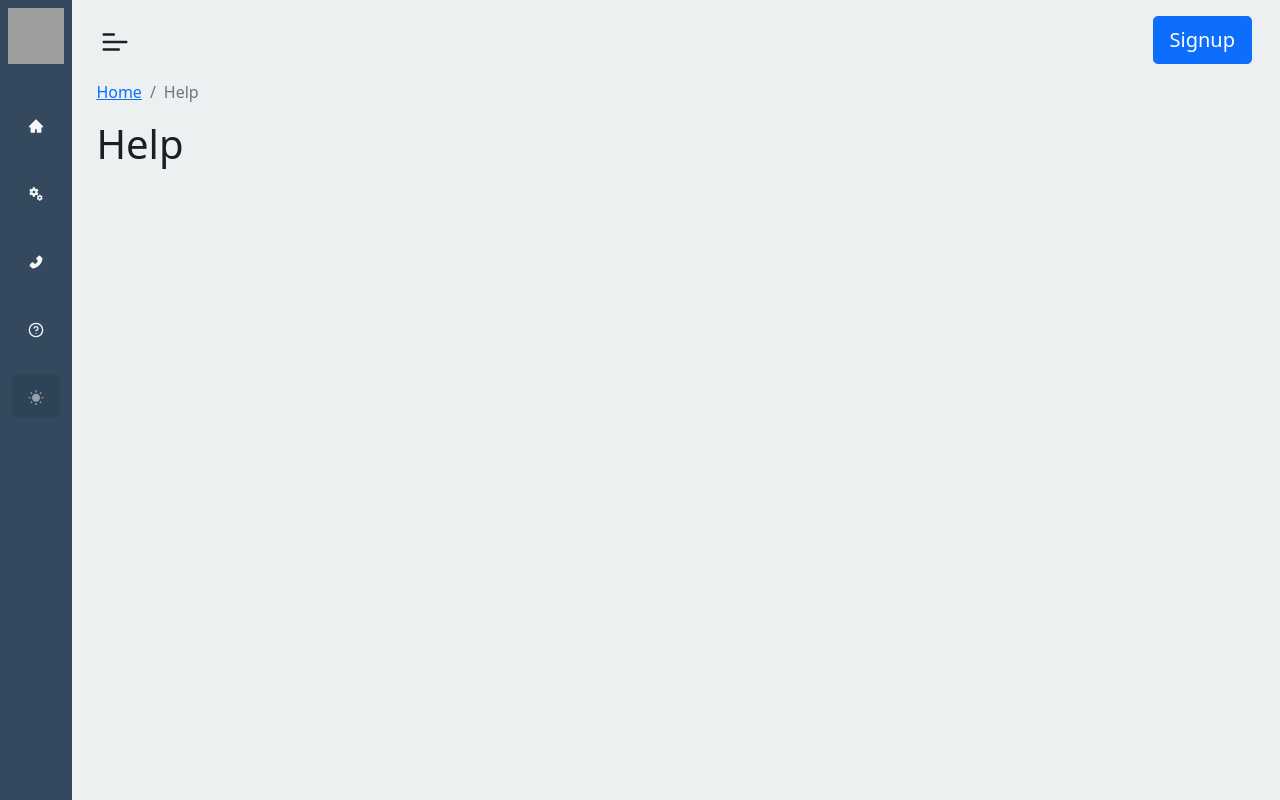
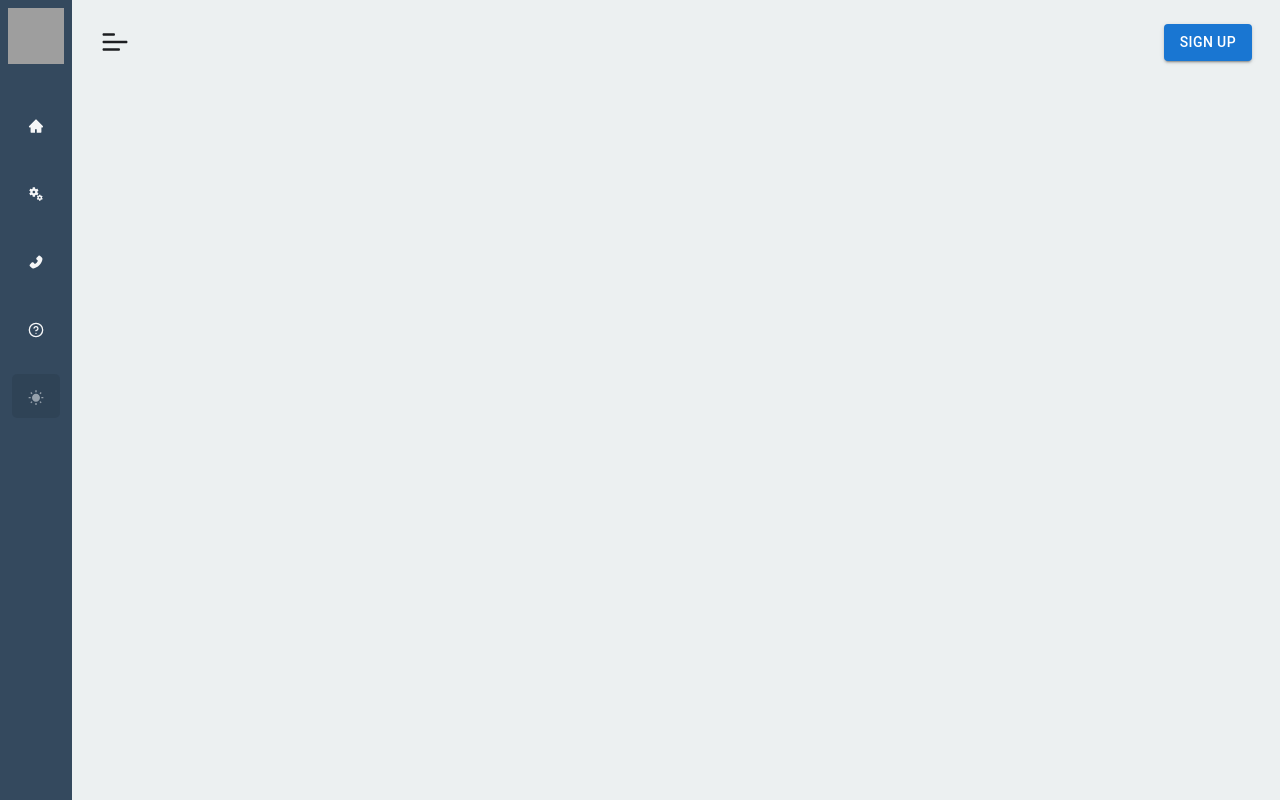
Before and after one commit to Karl-maker/Syncviz-Delivery-Service, a Next.js app: page /help in a window 1280 px wide. Built offline with nearby package versions, Linux system fonts and the light colour scheme; grey boxes are pictures that could not be loaded.

Commit message:
MUI Components
Bootstrap Components Replaces With MUI, However, Bootstrap Will Be Used For Positioning

```diff
--- a/components/content/header.js
+++ b/components/content/header.js
@@ -6,8 +6,7 @@ import {
 } from "../context/wrapper";
 import { useActor } from "@xstate/react";
 import { CgMenuLeft } from "react-icons/cg";
-import { Button } from "react-bootstrap";
-import Link from "next/link";
+import { Button } from "@mui/material";
 
 function Header() {
   const sidebarServices = useContext(SideBarContext);
@@ -30,18 +29,14 @@ function Header() {
           <CgMenuLeft />
         </div>
       </div>
-      <div className="col-6 text-end align-center">
+      <div className="col-6 text-end align-center pt-2">
         {accountState.matches("visitor") ? (
-          <Link href={"/signup"} passHref>
-            <Button
-              variant={
-                themeState.matches("darkmode") ? "outline-light" : "primary"
-              }
-              size="lg"
-            >
-              Signup
-            </Button>
-          </Link>
+          <Button
+            href="/signup"
+            variant={themeState.matches("darkmode") ? "outline" : "contained"}
+          >
+            Sign Up
+          </Button>
         ) : (
           <></>
         )}
--- a/components/content/sidebar.js
+++ b/components/content/sidebar.js
@@ -35,7 +35,7 @@ export default function SideBar({ isMobile }) {
         // Unbind the event listener on clean up
         document.removeEventListener("mousedown", handleClickOutside);
       };
-    }, [ref, sidebarState.value]);
+    }, [ref, sidebarState]);
   }
 
   CloseSideBar(wrapperRef);
--- /dev/null
+++ b/components/widgets/wrapper/index.js
@@ -0,0 +1,5 @@
+import { Card } from "@mui/material";
+
+export default function WidgetWrapper({ children, width, height }) {
+  return <Card variant="outlined">{children}</Card>;
+}
--- a/package.json
+++ b/package.json
@@ -21,6 +21,9 @@
   },
   "homepage": "https://bitbucket.org/karl-maker/delivery#readme",
   "dependencies": {
+    "@emotion/react": "^11.7.1",
+    "@emotion/styled": "^11.6.0",
+    "@mui/material": "^5.3.1",
     "@socket.io/cluster-adapter": "^0.1.0",
     "@socket.io/sticky": "^1.0.1",
     "@xstate/react": "^2.0.0",
@@ -41,7 +44,6 @@
     "passport": "^0.5.2",
     "passport-jwt": "^4.0.0",
     "react": "^17.0.2",
-    "react-bootstrap": "^2.1.1",
     "react-dom": "^17.0.2",
     "react-icons": "^4.3.1",
     "react-switch": "^6.0.0",
--- a/pages/_error.js
+++ b/pages/_error.js
@@ -1,5 +1,4 @@
 import Link from "next/link";
-import { Button } from "react-bootstrap";
 import { MdOutlineError } from "react-icons/md";
 
 function NotFound() {
--- a/pages/example/[id]/index.js
+++ b/pages/example/[id]/index.js
@@ -1,5 +1,5 @@
 import { useRouter } from "next/router";
-import Protect from "../../../components/protector/protect";
+import Protect from "../../../components/protect/protect";
 
 export default function Example() {
   const router = useRouter();
--- a/pages/help.js
+++ b/pages/help.js
@@ -11,21 +11,8 @@ function Help() {
 
                 */}
 
-          <div className="col-12 m-0 ">
-            <nav aria-label="breadcrumb">
-              <ol className="breadcrumb">
-                <li className="breadcrumb-item">
-                  <Link href="/">Home</Link>
-                </li>
-                <li className="breadcrumb-item active" aria-current="page">
-                  Help
-                </li>
-              </ol>
-            </nav>
-          </div>
-          <div className="col-12 m-0 ">
-            <h1>Help</h1>
-          </div>
+          <div className="col-12 m-0 ">{/* Breadcrumb  */}</div>
+          <div className="col-12 m-0 "></div>
         </div>
         <div className="col-lg-4 col-md-4 col-sm-12 col-xs-12  m-0 container">
           {/*
--- a/styles/main.css
+++ b/styles/main.css
@@ -1,5 +1,9 @@
-a {
+a,
+a:hover,
+a:focus,
+a:active {
   text-decoration: none;
+  color: inherit;
 }
 
 .sidebar {
@@ -86,6 +90,11 @@ a {
   transition: all 0.5s ease;
 }
 
+.lightmode,
+.darkmode a :hover {
+  color: white;
+}
+
 .darkmode h1,
 h2,
 h3,
```
Also changed, not shown: components/protect/protect.js (renamed from components/protector/protect.js, +22 -2 lines), 1 other file (tests, documents, lock files or other folders).
